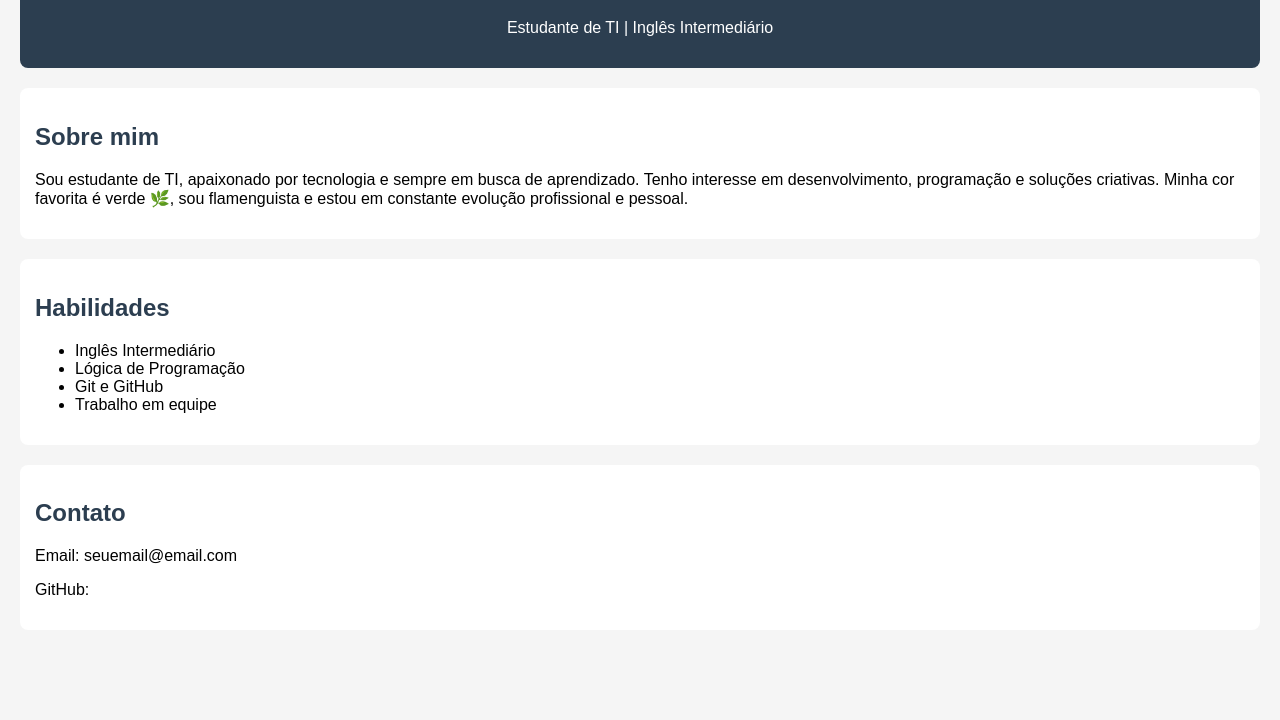
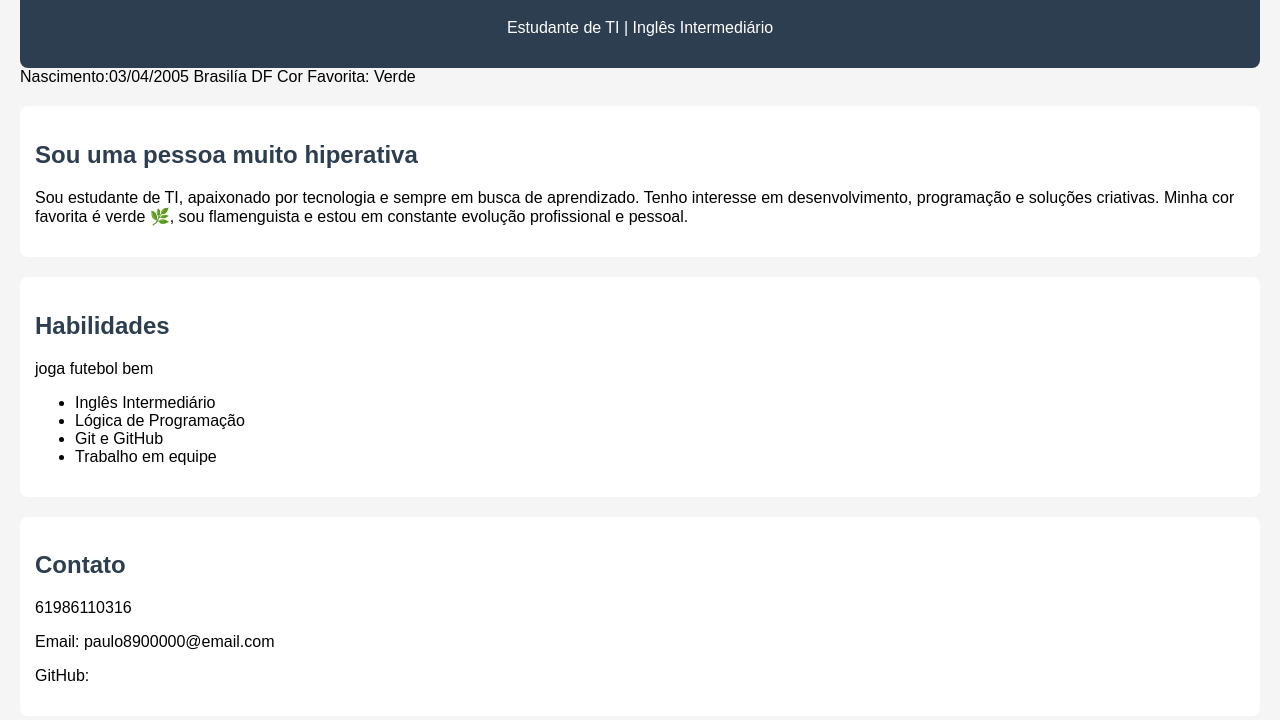
Before and after one commit to pauloroberto64744858/portfolioHUB, a plain HTML site: page index.html in a window 1280 px wide. Shown: the part 96-816 px from the top of the page. Drawn offline with Linux system fonts and the light colour scheme.

Commit message:
Update index.html

```diff
--- a/index.html
+++ b/index.html
@@ -16,14 +16,16 @@
     <h1>Paulo Roberto</h1>
     <p>Estudante de TI | Inglês Intermediário</p>
   </header>
+  Nascimento:03/04/2005 Brasilía DF
+  Cor Favorita: Verde
 
   <section>
-    <h2>Sobre mim</h2>
+    <h2>Sou uma pessoa muito hiperativa </h2>
     <p>Sou estudante de TI, apaixonado por tecnologia e sempre em busca de aprendizado. Tenho interesse em desenvolvimento, programação e soluções criativas. Minha cor favorita é verde 🌿, sou flamenguista e estou em constante evolução profissional e pessoal.</p>
   </section>
 
   <section>
-    <h2>Habilidades</h2>
+    <h2>Habilidades</h2> joga futebol bem
     <ul>
       <li>Inglês Intermediário</li>
       <li>Lógica de Programação</li>
@@ -33,6 +35,6 @@
   </section>
 
   <section>
-    <h2>Contato</h2>
-    <p>Email: seuemail@email.com</p>
+    <h2>Contato</h2> 61986110316
+    <p>Email: paulo8900000@email.com</p>
     <p>GitHub: <a href="https://github.com/paulor
```
